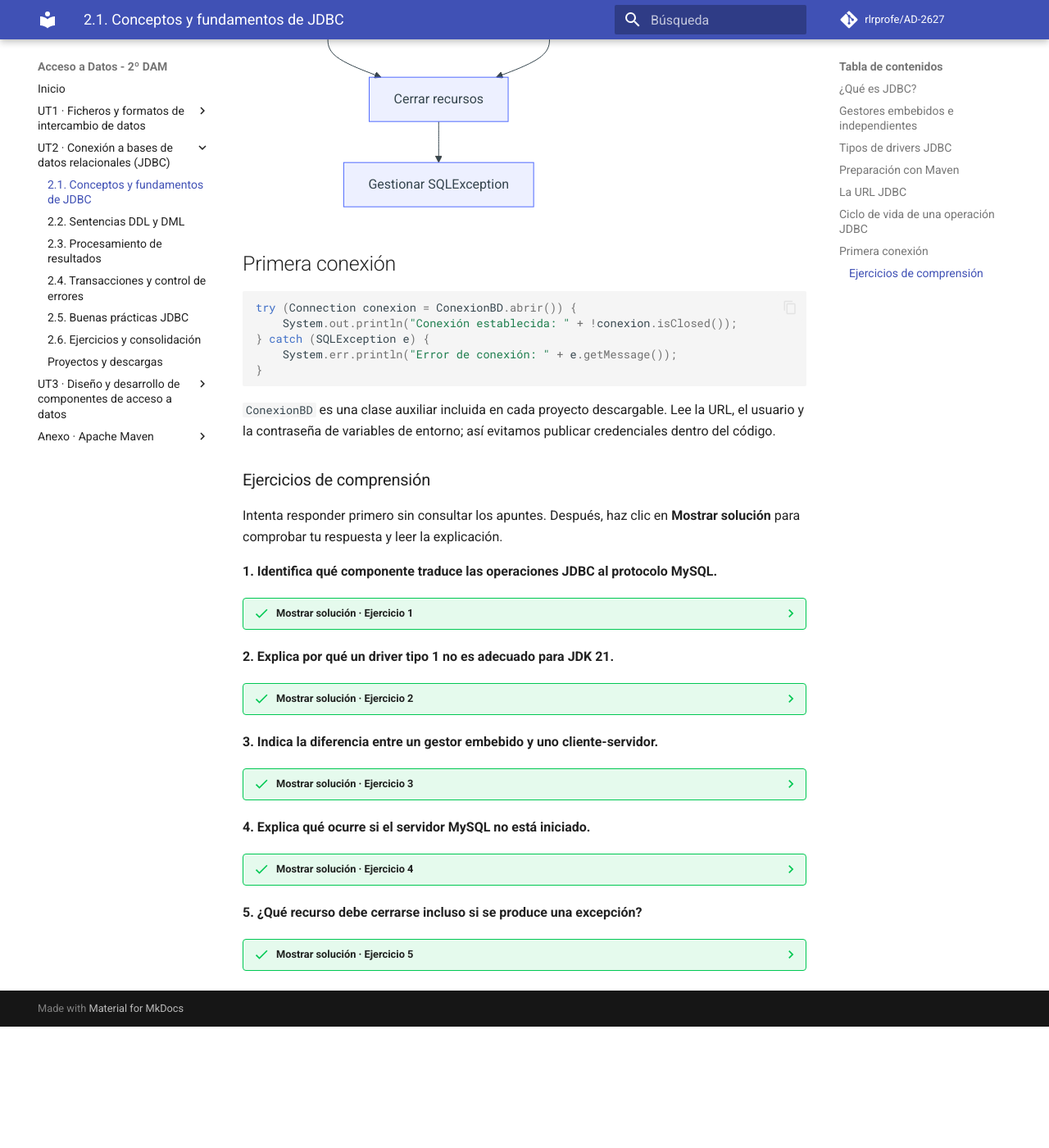
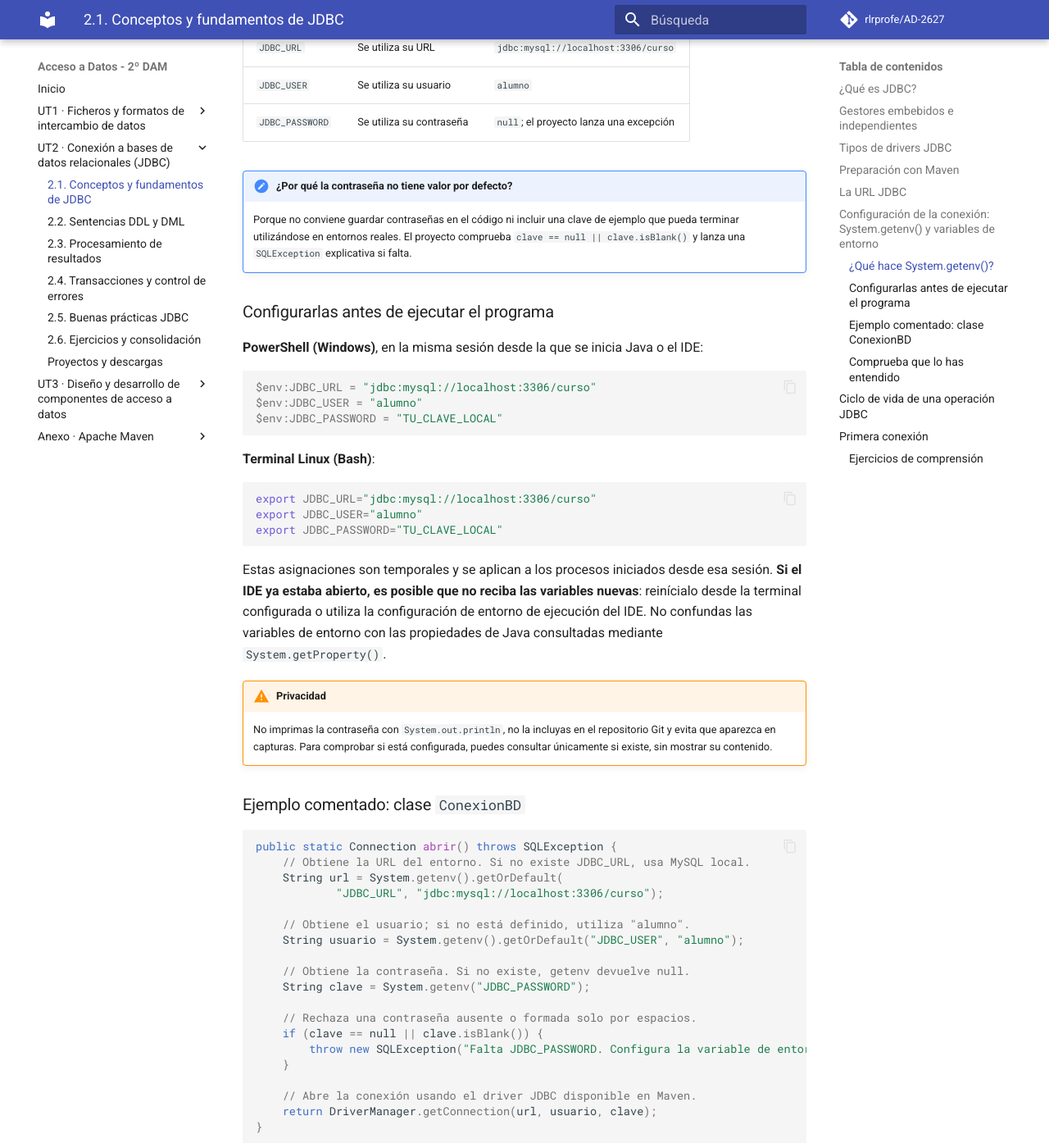
Before and after one commit to rlrprofe/AD-2627, an MkDocs documentation site: the page built from docs/ut2/01-fundamentos.md, in a window 1280 px wide and 1400 px high, scrolled down 2792 px. Shown: the whole window at 82% size. Built offline with MkDocs 1.6.1 and Material for MkDocs 9.7.7, drawn with Linux system fonts in a browser that asks for light colours; comment, search, counter and statistics services are not loaded; before the commit the page ends 4044 px from its top, so only the background shows below that; some of the changed text lies outside the part shown.

Commit message:
Actualización comentarios proyecto statement uso de getenv

````diff
--- a/docs/ut2/01-fundamentos.md
+++ b/docs/ut2/01-fundamentos.md
@@ -62,6 +62,100 @@ jdbc:mysql://localhost:3306/curso
 - `3306`: puerto habitual de MySQL, configurable.
 - `curso`: base de datos de los ejemplos de sentencias y consultas.
 - `empresa`: base de datos utilizada para las transacciones.
+
+## Configuración de la conexión: `System.getenv()` y variables de entorno
+
+En los proyectos de esta unidad, la clase `ConexionBD` obtiene los datos de conexión mediante **variables de entorno**. Son valores que proporciona el sistema operativo al proceso que ejecuta Java. Así podemos cambiar de equipo, usuario o contraseña **sin modificar ni publicar el código fuente**.
+
+### ¿Qué hace `System.getenv()`?
+
+`System` es una clase de Java (`java.lang.System`) y `getenv()` permite consultar las variables de entorno del proceso:
+
+- `System.getenv("JDBC_PASSWORD")` busca una variable llamada `JDBC_PASSWORD`. Devuelve su valor como `String` o `null` si no existe.
+- `System.getenv()` **sin argumentos** devuelve un `Map<String, String>` con las variables de entorno visibles para el proceso.
+- `getOrDefault(clave, valorPredeterminado)` es un método de `Map`, **no de `System`**. Devuelve el valor asociado a la clave o, si no existe, el valor predeterminado.
+
+Por eso podemos escribir:
+
+```java
+String url = System.getenv().getOrDefault(
+        "JDBC_URL", "jdbc:mysql://localhost:3306/curso");
+String usuario = System.getenv().getOrDefault("JDBC_USER", "alumno");
+String clave = System.getenv("JDBC_PASSWORD");
+```
+
+| Variable | Si está definida | Si no está definida |
+|---|---|---|
+| `JDBC_URL` | Se utiliza su URL | `jdbc:mysql://localhost:3306/curso` |
+| `JDBC_USER` | Se utiliza su usuario | `alumno` |
+| `JDBC_PASSWORD` | Se utiliza su contraseña | `null`; el proyecto lanza una excepción |
+
+!!! important "¿Por qué la contraseña no tiene valor por defecto?"
+    Porque no conviene guardar contraseñas en el código ni incluir una clave de ejemplo que pueda terminar utilizándose en entornos reales. El proyecto comprueba `clave == null || clave.isBlank()` y lanza una `SQLException` explicativa si falta.
+
+### Configurarlas antes de ejecutar el programa
+
+**PowerShell (Windows)**, en la misma sesión desde la que se inicia Java o el IDE:
+
+```powershell
+$env:JDBC_URL = "jdbc:mysql://localhost:3306/curso"
+$env:JDBC_USER = "alumno"
+$env:JDBC_PASSWORD = "TU_CLAVE_LOCAL"
+```
+
+**Terminal Linux (Bash)**:
+
+```bash
+export JDBC_URL="jdbc:mysql://localhost:3306/curso"
+export JDBC_USER="alumno"
+export JDBC_PASSWORD="TU_CLAVE_LOCAL"
+```
+
+Estas asignaciones son temporales y se aplican a los procesos iniciados desde esa sesión. **Si el IDE ya estaba abierto, es posible que no reciba las variables nuevas**: reinícialo desde la terminal configurada o utiliza la configuración de entorno de ejecución del IDE. No confundas las variables de entorno con las propiedades de Java consultadas mediante `System.getProperty()`.
+
+!!! warning "Privacidad"
+    No imprimas la contraseña con `System.out.println`, no la incluyas en el repositorio Git y evita que aparezca en capturas. Para comprobar si está configurada, puedes consultar únicamente si existe, sin mostrar su contenido.
+
+### Ejemplo comentado: clase `ConexionBD`
+
+```java
+public static Connection abrir() throws SQLException {
+    // Obtiene la URL del entorno. Si no existe JDBC_URL, usa MySQL local.
+    String url = System.getenv().getOrDefault(
+            "JDBC_URL", "jdbc:mysql://localhost:3306/curso");
+
+    // Obtiene el usuario; si no está definido, utiliza "alumno".
+    String usuario = System.getenv().getOrDefault("JDBC_USER", "alumno");
+
+    // Obtiene la contraseña. Si no existe, getenv devuelve null.
+    String clave = System.getenv("JDBC_PASSWORD");
+
+    // Rechaza una contraseña ausente o formada solo por espacios.
+    if (clave == null || clave.isBlank()) {
+        throw new SQLException("Falta JDBC_PASSWORD. Configura la variable de entorno antes de ejecutar.");
+    }
+
+    // Abre la conexión usando el driver JDBC disponible en Maven.
+    return DriverManager.getConnection(url, usuario, clave);
+}
+```
+
+### Comprueba que lo has entendido
+
+**1. ¿Qué diferencia hay entre `System.getenv("JDBC_USER")` y `System.getenv().getOrDefault("JDBC_USER", "alumno")`?**
+
+??? success "Mostrar solución · Variables de entorno 1"
+    La primera expresión devuelve `null` si la variable no existe. La segunda utiliza `"alumno"` como valor alternativo. `getOrDefault` es un método del mapa devuelto por `getenv()`.
+
+**2. ¿Qué sucede si no configuras `JDBC_PASSWORD`?**
+
+??? success "Mostrar solución · Variables de entorno 2"
+    `System.getenv("JDBC_PASSWORD")` devuelve `null`; la comprobación de `ConexionBD` lanza una `SQLException` antes de llamar a `DriverManager.getConnection()`.
+
+**3. ¿Por qué un programa Java lanzado desde un IDE abierto previamente puede no ver una variable que acabas de definir en PowerShell?**
+
+??? success "Mostrar solución · Variables de entorno 3"
+    Las variables de entorno se heredan cuando se inicia un proceso. Si el IDE ya estaba en ejecución, no recibe automáticamente las nuevas variables de la sesión de PowerShell. Puedes configurar las variables en la ejecución del IDE o iniciarlo de nuevo desde la sesión preparada.
 
 ## Ciclo de vida de una operación JDBC
 
````
Also changed, not shown: docs/ut2/02-sentencias.md (+3 -0 lines), docs/ut2/05-buenas-practicas.md (+4 -0 lines), docs/ut2/07-descargas.md (+3 -0 lines), 6 other files.
